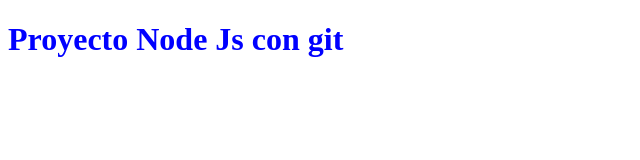
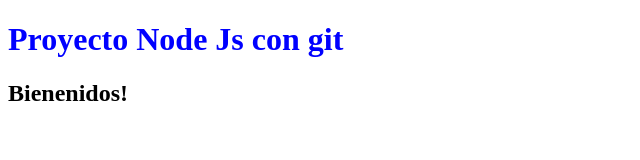
Before and after one commit to kevinderitis/repoExampleCoder, a website: page public/index.html in a window 1280 px wide. Shown: the whole page, without its empty margins (0-640 px from the left). Drawn offline with Linux system fonts and the light colour scheme.

Commit message:
Bienvenida agregada

```diff
--- a/public/index.html
+++ b/public/index.html
@@ -10,6 +10,7 @@
 <body>
 
     <h1>Proyecto Node Js con git</h1>
+    <h2>Bienenidos!</h2>
 
     <script src="js/main.js"></script>
 </body>
```
